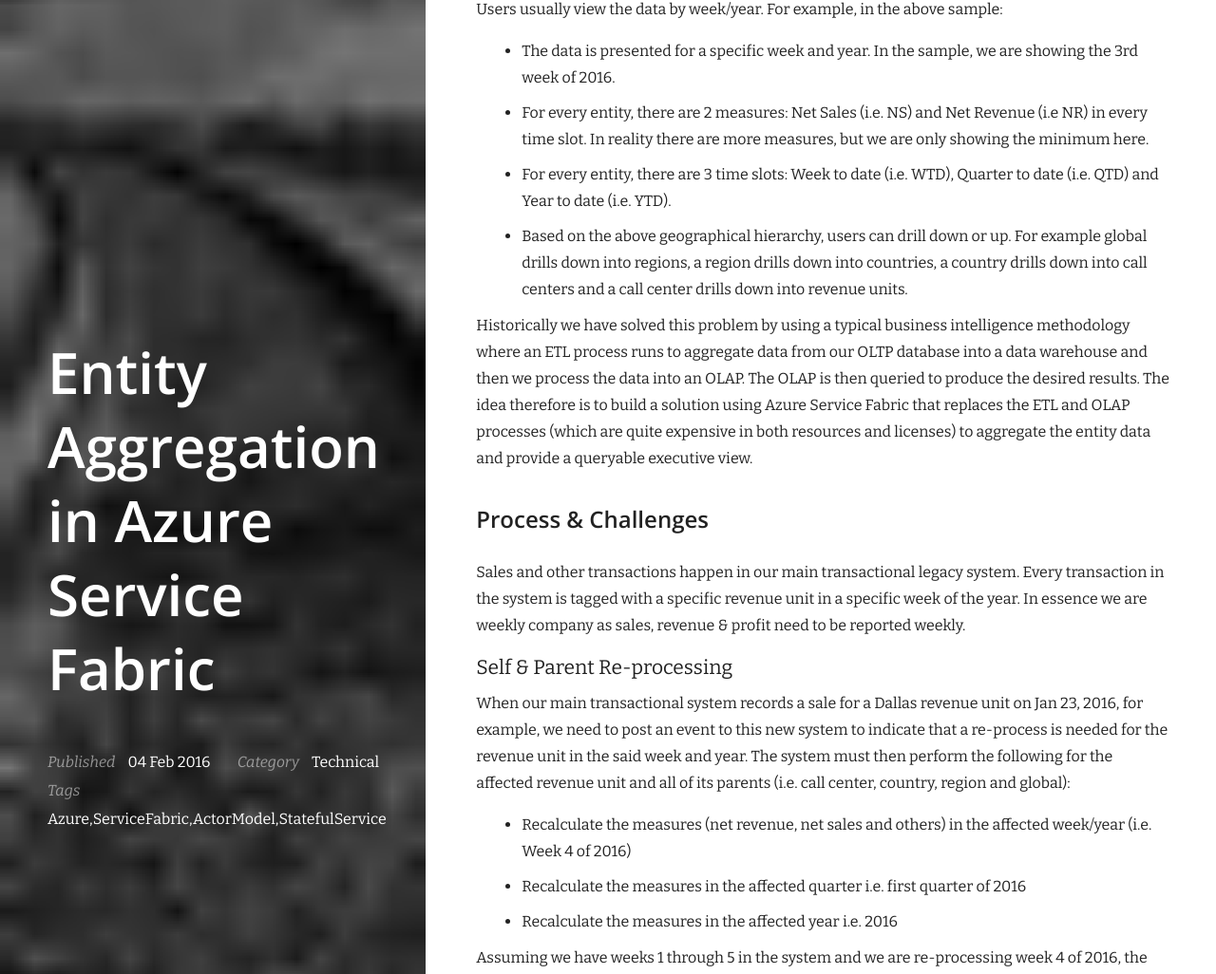
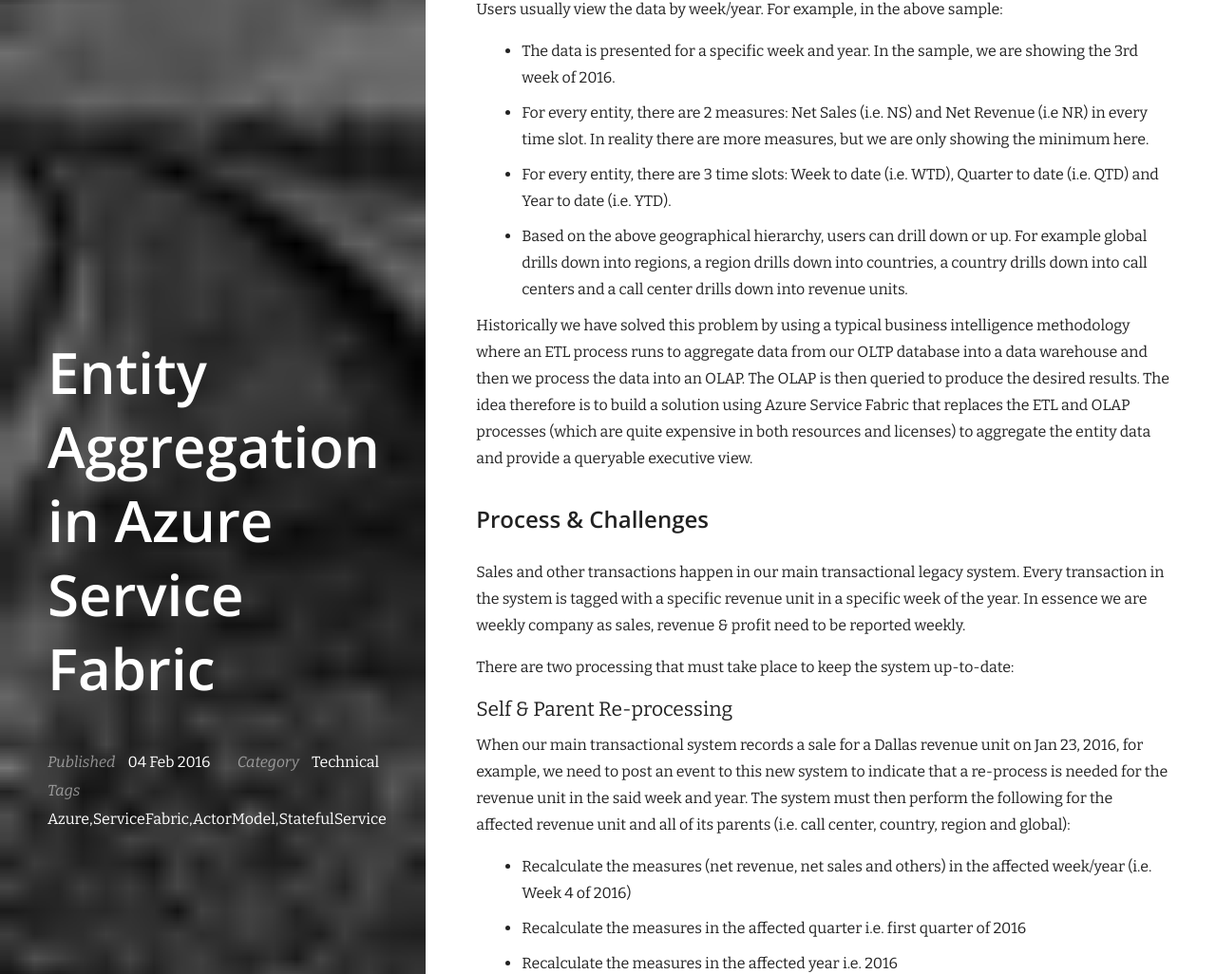
Before and after one commit to khaledhikmat/khaledhikmat.github.io, a Jekyll site: the page built from _posts/2016-02-04-azure-service-fabric.markdown, in a window 1280 px wide. Shown: the part 1488-2514 px from the top of the page at 95% size. Built offline with Jekyll 4.4.1, drawn with Linux system fonts in a browser that asks for light colours; nearby versions of some CDN libraries; some of the changed text lies outside the part shown.

Commit message:
Service Fabric post mods

```diff
--- a/_posts/2016-02-04-azure-service-fabric.markdown
+++ b/_posts/2016-02-04-azure-service-fabric.markdown
@@ -37,6 +37,8 @@
 
 Sales and other transactions happen in our main transactional legacy system. Every transaction in the system is tagged with a specific revenue unit in a specific week of the year. In essence we are weekly company as sales, revenue & profit need to be reported weekly.
 
+There are two processing that must take place to keep the system up-to-date:
+
 #### Self & Parent Re-processing
 
 When our main transactional system records a sale for a Dallas revenue unit on Jan 23, 2016, for example, we need to post an event to this new system to indicate that a re-process is needed for the revenue unit in the said week and year. The system must then perform the following for the affected revenue unit and all of its parents (i.e. call center, country, region and global):
@@ -51,13 +53,15 @@
 
 There is also a challenge in re-calculating the measures for the quarter and year. This is because each entity has to determine the weeks that it must include for its quarter and year to date processing. For example, if we are re-processing week 4 of 2016, weeks 1 through 4 must be included in the query to re-calculate the quarter to date and the year to date measures.
 
-#### Forward weeks Re-processing
+#### Forward Week Re-processing
 
-In addition to the above self & parent re-processing, another level of calculation is needed if the re-processed week has any forward weeks. For example, the forward week of week 4 of 2016 is week 5 of 2016 and its QTD and YTD measures will be affected if a changes takes place in week 4 and therefore must be re-calculated. The forward weeks re-processing is depicted like this (in RED arrows):
+In addition to the above self & parent re-processing, another level of calculation is needed if the re-processed week has any forward weeks. For example, the forward week of 4/2016 is week 5/2016. Week 5/2016 QTD and YTD measures must be re-calculated because they are affected by the changes that took place to week 4/2016. The forward week re-processing is depicted like this (in RED arrows):
 
 ![Forward Week Reproessing](http://i.imgur.com/e56hn60.png)
 
-_*If we have 30 weeks in the system and week number 1 was changed, all 30 weeks must be re-processed as forward weeks. This domino effect is needed to maintain the system up-to-date*_
+_*If we have 30 weeks in the system and week number 1 was changed, all 30 weeks must be re-processed as forward weeks. This domino effect is needed to maintain the system up-to-date.*_
+
+Now that we have a general idea of the system we are trying to build, let us take a look at its proposed architecture.
 
 ## Architecture
 
```
